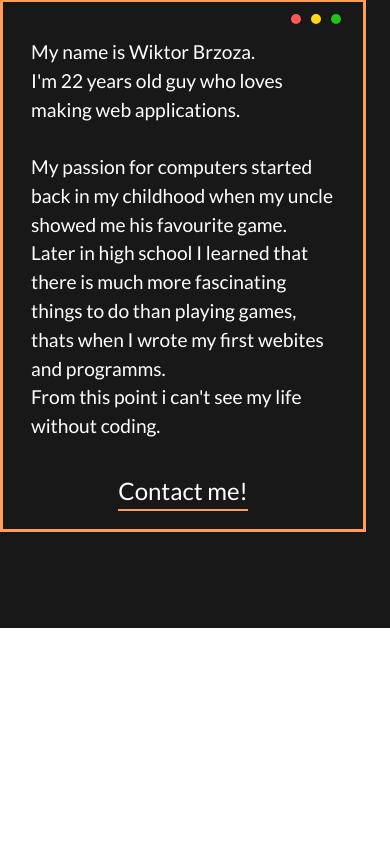
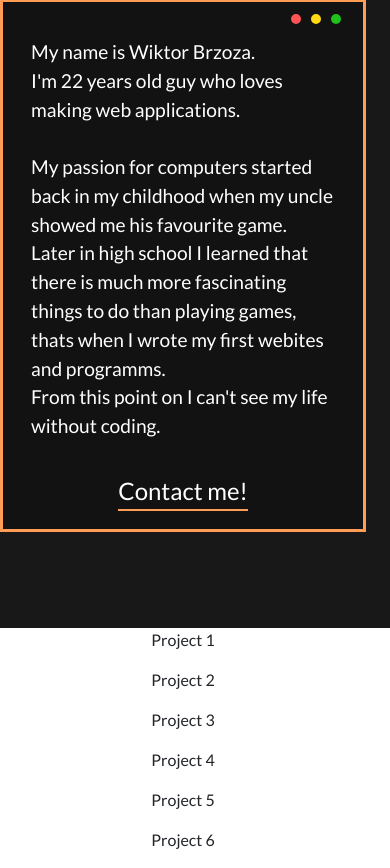
Before and after one commit to brzorza/my_portfolio, a React (Create React App) app: page / in a window 390 px wide. Shown: the part 1257-2125 px from the top of the page. Before the commit the page ends 1885 px from the top, so only its background shows below. Built offline with nearby package versions, Linux system fonts and the light colour scheme.

Commit message:
Creating Projects and projectsData

```diff
--- a/src/App.js
+++ b/src/App.js
@@ -4,6 +4,7 @@ import '../node_modules/bootstrap/js/index.esm';
 import Navbar from './components/Navbar';
 import Landingpage from './components/Landingpage';
 import About from './components/About';
+import Projects from './components/Projects';
 
 function App() {
   return(
@@ -11,6 +12,7 @@ function App() {
       <Navbar />
       <Landingpage />
       <About />
+      <Projects />
     </div>
   )
 }
--- a/src/components/About.js
+++ b/src/components/About.js
@@ -14,7 +14,7 @@ export default function About() {
                     </div>
                     <div className="row col-lg">
                         <h1 className='about-color neon-orange pb-2'>Who am I?</h1>
-                        <div className='about-card'>
+                        <div className='about-card' style={{background: "var(--background)"}}>
                             <div className="card-dots-wrapper pb-3">
                                 <div className="card-dot-one"></div>
                                 <div className="card-dot-two"></div>
@@ -25,7 +25,7 @@ export default function About() {
                                 I'm 22 years old guy who loves making web applications.<br/><br/>
                                 My passion for computers started back in my childhood when my uncle showed me his favourite game.<br/>
                                 Later in high school I learned that there is much more fascinating things to do than playing games, thats when I wrote my first webites and programms.<br/>
-                                From this point i can't see my life without coding.
+                                From this point on I can't see my life without coding.
                             </p>
                             <div>
                                 <a href='www.google.com' className='about-button text-center pb-1'>Contact me!</a>
--- /dev/null
+++ b/src/components/Projects.js
@@ -0,0 +1,28 @@
+export default function Projects() {
+    return(
+        <div class="container text-center">
+            <div class="row">
+                <div class="row col-sm">
+                    <p>Project 1</p>
+                </div>
+                <div class="row col-sm">
+                    <p>Project 2</p>
+                </div>
+                <div class="row col-sm">
+                    <p>Project 3</p>
+                </div>
+            </div>
+            <div class="row">
+                <div class="row col-sm">
+                    <p>Project 4</p>
+                </div>
+                <div class="row col-sm">
+                    <p>Project 5</p>
+                </div>
+                <div class="row col-sm">
+                    <p>Project 6</p>
+                </div>
+            </div>
+        </div>
+    )
+}
```
Also changed, not shown: src/data/projectsData.js (added, +18 -0 lines).
